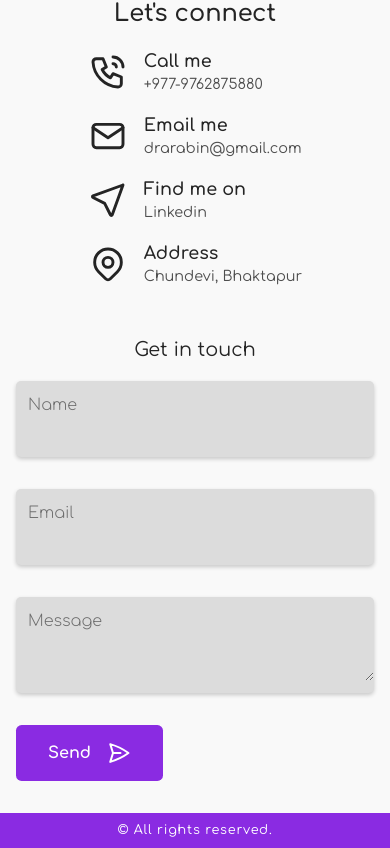
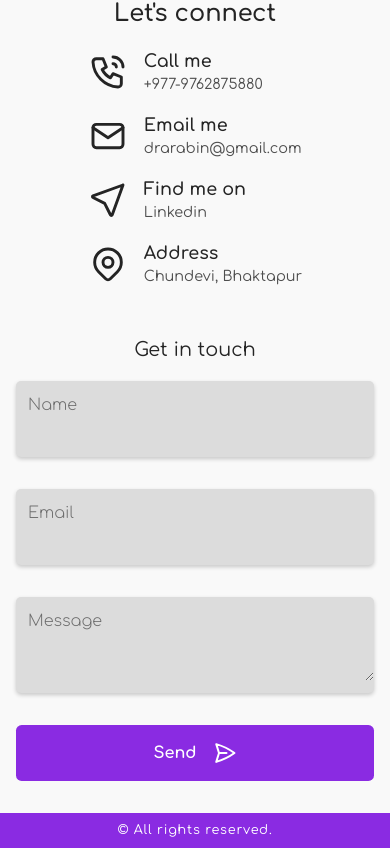
Before and after one commit to rabin245/portfolio-intern, a React (Vite) app: page / in a window 390 px wide. Shown: the part 3204-4052 px from the top of the page. Built offline with nearby package versions, Linux system fonts and the light colour scheme; no server answers; a web font is replaced by a local one.

Commit message:
feat: :lipstick: stretch the button on small screen

```diff
--- a/src/pages/Contact/Contact.module.css
+++ b/src/pages/Contact/Contact.module.css
@@ -72,4 +72,13 @@
     text-align: center;
     font-size: 1.2rem;
   }
+
+  .button {
+    width: auto;
+  }
+
+  .button > button {
+    width: 100%;
+    justify-content: center;
+  }
 }
```
